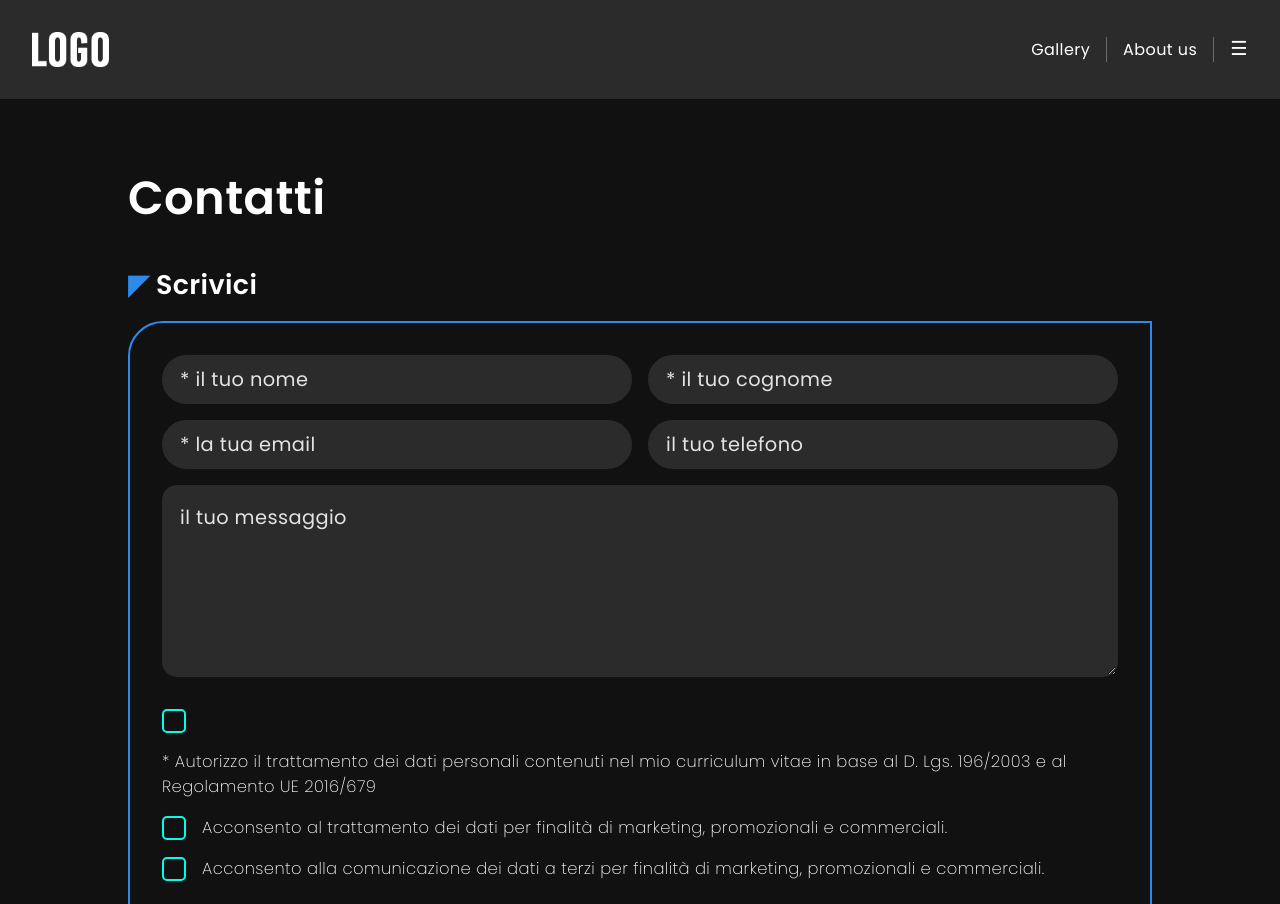
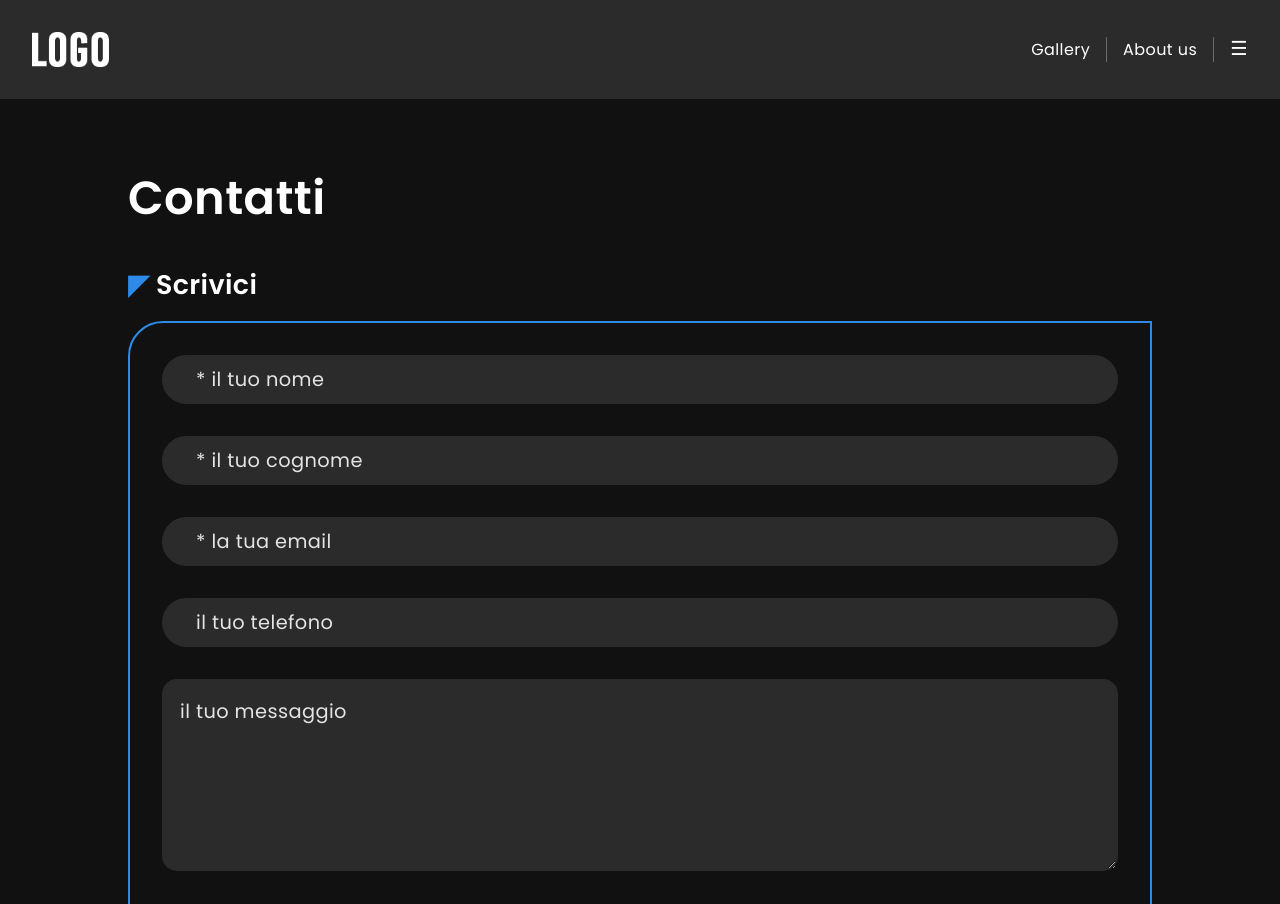
Before and after one commit to CamilloRosanio/next_react, a Next.js app: page /contacts in a window 1280 px wide. Shown: the top 904 px of the page. Built offline with nearby package versions, Linux system fonts and the light colour scheme.

Commit message:
FIELDS VALIDATION - Feedback in tempo reale per i campi del Form

```diff
--- a/assets/data/utilityContent.js
+++ b/assets/data/utilityContent.js
@@ -45,11 +45,11 @@ const utilityContent = {
         requiredField: 'Campo obbligatorio',
         contactForm: {
             nameShort: 'Nome troppo corto. Sono accettati minimo 2 caratteri',
-            nameLong: 'Nome troppo lungo. Sono accettati massimo 30 caratteri',
+            nameLong: 'Nome troppo lungo. Sono accettati massimo 70 caratteri',
             surnameShort: 'Cognome troppo corto. Sono accettati minimo 2 caratteri',
-            surnameLong: 'Cognome troppo lungo. Sono accettati massimo 50 caratteri',
-            email: 'Errore nella Email. controlla e riprova',
-            phoneShort: 'Numero di Telefono troppo corto. Sono accettati minimo 5 caratteri',
+            surnameLong: 'Cognome troppo lungo. Sono accettati massimo 70 caratteri',
+            email: 'Errore nella Email, controlla e riprova',
+            phoneShort: 'Numero di Telefono troppo corto. Sono accettati minimo 7 caratteri',
             phoneLong: 'Numero di Telefono troppo lungo. Sono accettati massimo 25 caratteri',
             message: 'Messaggio troppo lungo. Sono accettati massimo 600 caratteri',
             privacy1: 'Devi accettare la Normativa sulla Privacy per continuare',
--- a/assets/utilityFunctions.js
+++ b/assets/utilityFunctions.js
@@ -112,7 +112,7 @@ function getKeys(dataArray) {
 
 
 /*******************************************************************
-# CONTACT FORM
+# CONTACTS
 *******************************************************************/
 
 // GET EMAIL
--- a/components/CallUs.jsx
+++ b/components/CallUs.jsx
@@ -70,7 +70,7 @@ function CallUs({ info }) {
 
                         {validHours &&
                             // DAY SLOTS
-                            <ul className='daySlots'>
+                            <ul className='daySlots space4'>
                                 {Object.entries(validHours).map(([day, slots]) => (
                                     <li key={day} className='slot'>
                                         <h5 className='day'>{day}</h5>
--- a/components/ContactForm.jsx
+++ b/components/ContactForm.jsx
@@ -19,9 +19,6 @@ import ErrorMsg from '../layouts/ErrorMsg';
 
 // EXPORT
 function ContactForm({ info }) {
-
-    // SUPPORT
-    console.log('MOUNTING: Contact Form');
 
     // Form Fields
     const fieldsDefault = {
@@ -46,6 +43,7 @@ function ContactForm({ info }) {
     // Field Length Limit
     const minLengthLimit = 2;
     const maxLengthLimit = 70;
+    const msgMax = 300;
 
     // Handle On Change
     const handleOnChange = (e) => {
@@ -54,6 +52,9 @@ function ContactForm({ info }) {
             ...fields,
             [e.target.name]: receivedValue,
         });
+
+        // debug
+        // console.log(`${e.target.name}: ${receivedValue}`)
     }
 
     // Set Privacy Values
@@ -135,7 +136,7 @@ function ContactForm({ info }) {
         }
 
         // PHONE
-        if (fields.phone.length < 8) {
+        if (fields.phone.length < 7) {
             setErrorMsg(utilityContent.errorMsg.contactForm.phoneShort);
             return false;
         } else if (fields.phone.length > 25) {
@@ -144,7 +145,7 @@ function ContactForm({ info }) {
         }
 
         // MESSAGE
-        if (fields.message.length > 600) {
+        if (fields.message.length > msgMax) {
             setErrorMsg(utilityContent.errorMsg.contactForm.message);
             return false;
         }
@@ -213,7 +214,7 @@ function ContactForm({ info }) {
                             autoComplete='on'
                         >
 
-                            <div className='space1'>
+                            <div className='formFields'>
                                 {/* NAME */}
                                 <input
                                     type="text"
@@ -229,6 +230,10 @@ function ContactForm({ info }) {
                                     required
                                 />
 
+                                {/* ALERT */}
+                                {(fields.name.length == 1 || fields.name.length == minLengthLimit) && <p><span className='warning'>✖</span> Nome troppo corto</p>}
+                                {fields.name.length > maxLengthLimit && <p><span className='warning'>✖</span> Nome troppo lungo</p>}
+
                                 {/* SURNAME */}
                                 <input
                                     type="text"
@@ -243,9 +248,11 @@ function ContactForm({ info }) {
                                     onInput={(e) => e.target.setCustomValidity('')}
                                     required
                                 />
-                            </div>
 
-                            <div className='space1'>
+                                {/* ALERT */}
+                                {(fields.surname.length == 1 || fields.surname.length == minLengthLimit) && <p><span className='warning'>✖</span> Cognome troppo corto</p>}
+                                {fields.surname.length > maxLengthLimit && <p><span className='warning'>✖</span> Cognome troppo lungo</p>}
+
                                 {/* EMAIL */}
                                 <input
                                     type="text"
@@ -261,6 +268,10 @@ function ContactForm({ info }) {
                                     required
                                 />
 
+                                {/* ALERT */}
+                                {(fields.email.length > 0 && fields.email.length < 8) && <p><span className='warning'>✖</span> Email troppo corta</p>}
+                                {fields.email.length > maxLengthLimit && <p><span className='warning'>✖</span> Email troppo lunga</p>}
+
                                 {/* PHONE */}
                                 <input
                                     type="number"
@@ -272,9 +283,13 @@ function ContactForm({ info }) {
                                     className='input'
                                     autoComplete='on'
                                 />
+
+                                {/* ALERT */}
+                                {(fields.phone.length > 0 && fields.phone.length < 7) && <p><span className='warning'>✖</span> Numero di telefono troppo corto</p>}
+                                {fields.phone.length > 25 && <p><span className='warning'>✖</span> Numero di telefono troppo lungo</p>}
                             </div>
 
-                            <div className='space1'>
+                            <div className='space2 flexCol'>
                                 {/* MESSAGE */}
                                 <textarea
                                     type="textarea"
@@ -284,16 +299,25 @@ function ContactForm({ info }) {
                                     onChange={handleOnChange}
                                     className='fieldMessage input space1'
                                 />
+
+                                <div className='charCounter'>
+                                    {/* ALERT */}
+                                    {fields.message.length > msgMax && <p><span className='warning'>✖</span> Messaggio troppo lungo</p>}
+
+                                    {/* CHARACTERS COUNTER */}
+                                    <p className={`counter ${fields.message.length > msgMax && 'warning'}`}>{fields.message.length} / {msgMax}</p>
+                                </div>
                             </div>
 
                             {/* PRIVACY */}
-                            <div className='flexCol space2'>
+                            <div className='flexCol space4'>
                                 <Checkbox
                                     value={fields.privacy1}
                                     setValue={setPrivacy1}
                                     text={utilityContent.disclaimers.Privacy1}
                                     extraClass=''
                                 />
+
                                 <Checkbox
                                     value={fields.privacy2}
                                     setValue={setPrivacy2}
--- a/components/OpenMaps.jsx
+++ b/components/OpenMaps.jsx
@@ -52,7 +52,7 @@ function OpenMaps({ info }) {
                     <div className='mapContainer'>
                         <div className='mapText flexCol'>
                             <h4>{utilityContent.openMaps.textContent.subTitle}</h4>
-                            <p className='space1'>{utilityContent.openMaps.textContent.paragraph}</p>
+                            <p className='space2'>{utilityContent.openMaps.textContent.paragraph}</p>
 
                             <a
                                 target='_blank'
--- a/contexts/MainContext.jsx
+++ b/contexts/MainContext.jsx
@@ -73,7 +73,7 @@ export const MainContextProvider = ({ children }) => {
 
     // debug
     // console.log("PRODUCTS:", products);
-    console.log("KEYS:", pKeys);
+    // console.log("KEYS:", pKeys);
 
     return <>
         <MainContext.Provider value={{
--- a/src/app/globals.css
+++ b/src/app/globals.css
@@ -185,6 +185,10 @@ main {
   display: none;
 }
 
+.warning {
+  color: var(--color-warning);
+}
+
 /****************************************** BUTTONS */
 
 .button {
@@ -219,7 +223,7 @@ main {
 
 .input {
   font-size: var(--typo-p);
-  padding: var(--space-unit-half) var(--space-unit);
+  padding: var(--space-unit-half) var(--space-unit-2);
   background-color: var(--bg-elements);
   color: var(--color-primary);
   outline: none;
@@ -413,7 +417,7 @@ nav .dropDown> :last-child {
 .searchbar .roundButton:hover,
 .selectContainer .roundButton:hover {
   cursor: pointer;
-  color: var(--color-primary);
+  color: white;
   background-color: var(--color-warning);
 }
 
@@ -432,7 +436,6 @@ select {
   padding-right: var(--space-unit-half);
   border-radius: 35px;
   border: 2px solid var(--color1);
-  background-color: var(--bg-primary);
 }
 
 .select {
@@ -468,6 +471,7 @@ select {
   padding-right: var(--space-unit-half);
   border-radius: 35px;
   border: 2px solid var(--color1);
+  background-color: var(--bg-primary);
 }
 
 .searchbarInput {
@@ -479,6 +483,13 @@ select {
 /*******************************************************************
 # CONTACT FORM
 *******************************************************************/
+
+.formFields {
+  display: flex;
+  flex-direction: column;
+  gap: var(--space-unit-2);
+  margin-bottom: var(--space-unit-2);
+}
 
 .contactForm .space1 {
   display: flex;
@@ -496,6 +507,16 @@ select {
   border-radius: 15px;
 }
 
+.charCounter {
+  display: flex;
+  justify-content: end;
+}
+
+.charCounter .counter {
+  margin-left: auto;
+  font-weight: 400;
+}
+
 
 
 /*******************************************************************
@@ -505,6 +526,9 @@ select {
 .checkboxContainer {
   cursor: pointer;
   color: var(--color-primary);
+  display: flex;
+  align-items: center;
+  gap: var(--space-unit);
 }
 
 .checkbox {
```
